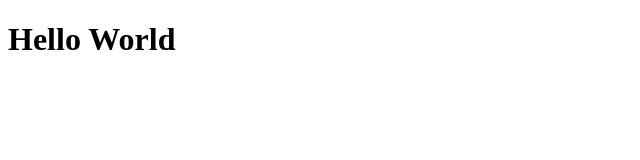
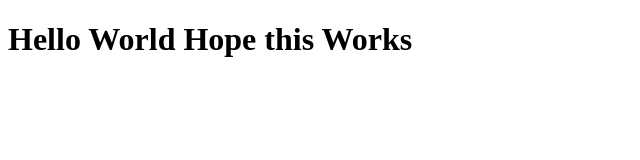
Before and after one commit to JiaLongZhong/is117-sp21, a plain HTML site: page index.html in a window 1280 px wide. Shown: the whole page, without its empty margins (0-640 px from the left). Drawn offline with Linux system fonts and the light colour scheme.

Commit message:
Added Message

```diff
--- a/index.html
+++ b/index.html
@@ -5,6 +5,6 @@
     <title>Title</title>
 </head>
 <body>
-<h1>Hello World</h1>
+<h1>Hello World Hope this Works</h1>
 </body>
 </html>
```
